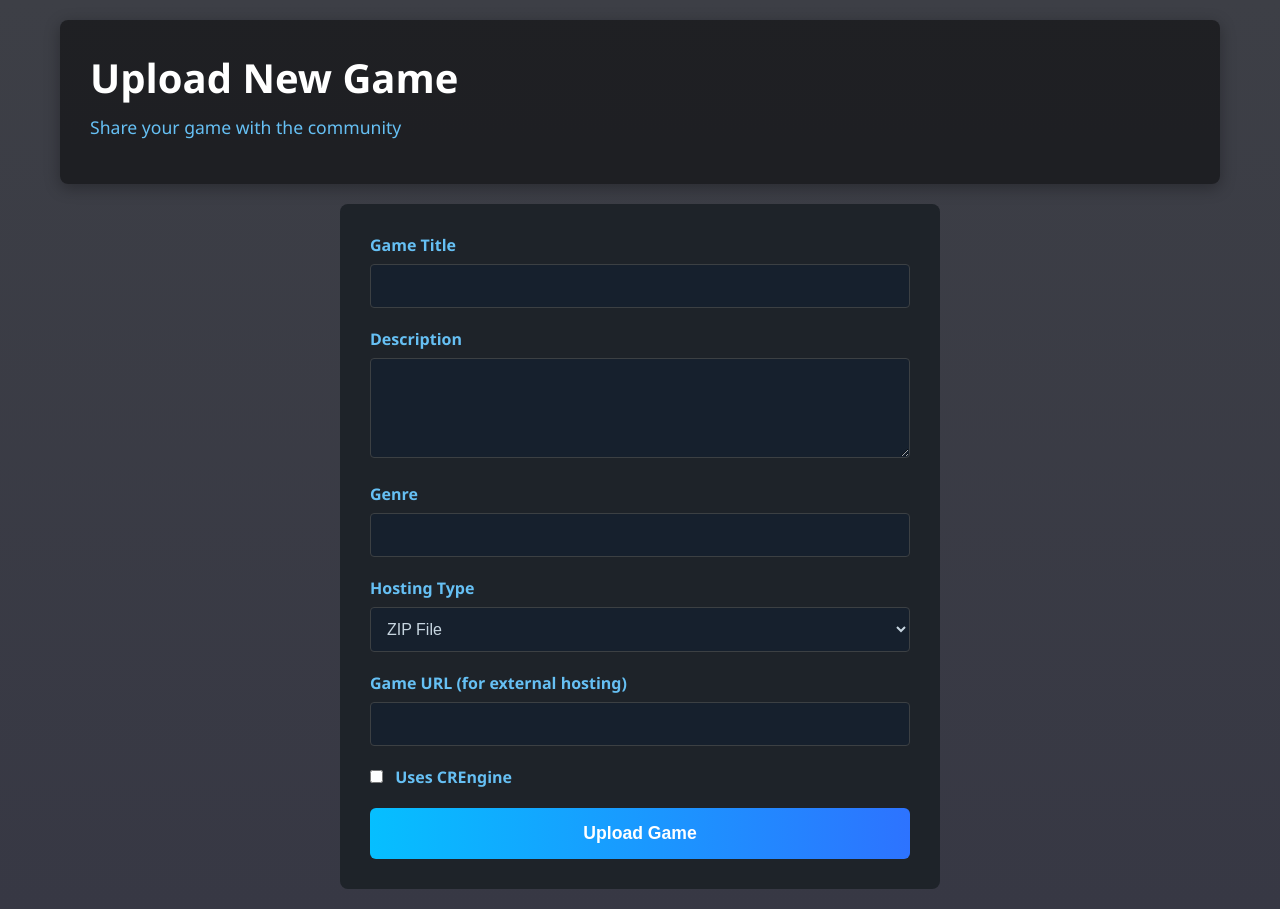
After one commit to crzylemon/crz.games, a PHP site: page /games/upload.php in a window 1280 px wide. The commit adds this page. Run offline with PHP 8.4, Linux system fonts and the light colour scheme.

Commit message:
Add games index page and upload form

```diff
--- a/games/play.php
+++ b/games/play.php
@@ -42,7 +42,7 @@ if ($game['uses_crengine']) {
         body {
             margin: 0;
             padding: 0;
-            background: #1b2838;
+            background: #000000ff;
             color: white;
             font-family: 'Segoe UI', Tahoma, Geneva, Verdana, sans-serif;
         }
--- /dev/null
+++ b/games/upload.php
@@ -0,0 +1,137 @@
+<?php
+require_once '../db.php';
+
+if ($_SERVER['REQUEST_METHOD'] === 'POST') {
+    $title = $_POST['title'] ?? '';
+    $slug = strtolower(preg_replace('/[^a-zA-Z0-9]/', '-', $title));
+    $description = $_POST['description'] ?? '';
+    $genre = $_POST['genre'] ?? '';
+    $hosting_type = $_POST['hosting_type'] ?? 'ZIP';
+    $game_url = $_POST['game_url'] ?? '';
+    $uses_crengine = isset($_POST['uses_crengine']) ? 1 : 0;
+
+    try {
+        $stmt = $pdo->prepare("INSERT INTO games (slug, title, description, genre, owner_user_id, hosting_type, game_url, uses_crengine, status) VALUES (?, ?, ?, ?, 1, ?, ?, ?, 'DRAFT')");
+        $stmt->execute([$slug, $title, $description, $genre, $hosting_type, $game_url, $uses_crengine]);
+
+        header('Location: game.php?slug=' . urlencode($slug));
+        exit;
+    } catch (PDOException $e) {
+        $error = "Error: " . $e->getMessage();
+    }
+}
+?>
+<!DOCTYPE html>
+<html lang="en">
+<head>
+    <meta charset="UTF-8">
+    <meta name="viewport" content="width=device-width, initial-scale=1.0">
+    <title>Upload Game - CRZ Games</title>
+    <link rel="stylesheet" href="../css/style.css">
+    <style>
+        .upload-form {
+            background: #1e2329;
+            border-radius: 8px;
+            padding: 30px;
+            max-width: 600px;
+            margin: 0 auto;
+        }
+        .form-group {
+            margin-bottom: 20px;
+        }
+        .form-label {
+            display: block;
+            color: #66c0f4;
+            font-weight: bold;
+            margin-bottom: 8px;
+        }
+        .form-input, .form-textarea, .form-select {
+            width: 100%;
+            padding: 12px;
+            background: #16202d;
+            border: 1px solid #3c4043;
+            border-radius: 4px;
+            color: #c7d5e0;
+            font-size: 1rem;
+        }
+        .form-textarea {
+            height: 100px;
+            resize: vertical;
+        }
+        .form-checkbox {
+            margin-right: 8px;
+        }
+        .submit-button {
+            background: linear-gradient(90deg, #06bfff 0%, #2d73ff 100%);
+            color: white;
+            border: none;
+            padding: 15px 30px;
+            border-radius: 6px;
+            font-size: 1.1rem;
+            font-weight: bold;
+            cursor: pointer;
+            width: 100%;
+        }
+        .error {
+            background: #d32f2f;
+            color: white;
+            padding: 10px;
+            border-radius: 4px;
+            margin-bottom: 20px;
+        }
+    </style>
+</head>
+<body>
+    <div class="container">
+        <div class="game-header">
+            <h1 class="game-title">Upload New Game</h1>
+            <div class="game-genre">Share your game with the community</div>
+        </div>
+
+        <div class="upload-form">
+            <?php if (isset($error)): ?>
+                <div class="error"><?= htmlspecialchars($error) ?></div>
+            <?php endif; ?>
+
+            <form method="POST">
+                <div class="form-group">
+                    <label class="form-label" for="title">Game Title</label>
+                    <input type="text" id="title" name="title" class="form-input" required>
+                </div>
+
+                <div class="form-group">
+                    <label class="form-label" for="description">Description</label>
+                    <textarea id="description" name="description" class="form-textarea"></textarea>
+                </div>
+
+                <div class="form-group">
+                    <label class="form-label" for="genre">Genre</label>
+                    <input type="text" id="genre" name="genre" class="form-input">
+                </div>
+
+                <div class="form-group">
+                    <label class="form-label" for="hosting_type">Hosting Type</label>
+                    <select id="hosting_type" name="hosting_type" class="form-select">
+                        <option value="ZIP">ZIP File</option>
+                        <option value="URL">External URL</option>
+                    </select>
+                </div>
+
+                <div class="form-group">
+                    <label class="form-label" for="game_url">Game URL (for external hosting)</label>
+                    <input type="url" id="game_url" name="game_url" class="form-input">
+                </div>
+
+                <div class="form-group">
+                    <label class="form-label">
+                        <input type="checkbox" name="uses_crengine" class="form-checkbox">
+                        Uses CREngine
+                    </label>
+                </div>
+
+                <button type="submit" class="submit-button">Upload Game</button>
+            </form>
+        </div>
+    </div>
+</body>
+</html>
```
Also changed, not shown: games/crengine.html (+8 -0 lines), games/index.php (+99 -0 lines).
